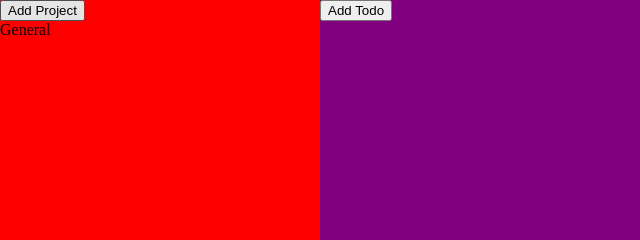
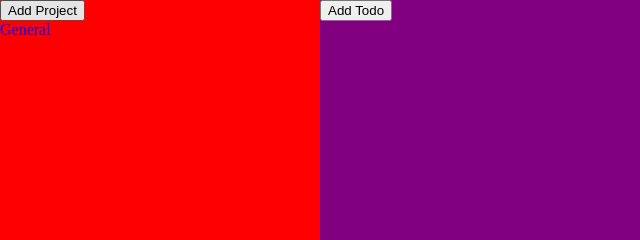
Before and after one commit to CoryChilton/todo-list, a website built with webpack: page src/template.html in a window 1280 px wide. Shown: the top 240 px of the page, 0-640 px from the left. Built offline with nearby package versions, Linux system fonts and the light colour scheme.

Commit message:
Add project switching functionality

```diff
--- a/src/domController.js
+++ b/src/domController.js
@@ -5,25 +5,29 @@ export const domController = (function () {
   const projectsUl = document.getElementById('projects');
   const addTodoBtn = document.getElementById('add-todo');
   const addProjectBtn = document.getElementById('add-project');
-  addTodoBtn.addEventListener('click', addTodoBtnClick);
-  addProjectBtn.addEventListener('click', addProjectBtnClick);
+  addTodoBtn.addEventListener('click', clickAddTodoBtn);
+  addProjectBtn.addEventListener('click', clickAddProjectBtn);
 
-  function addTodoBtnClick(){
+  function clickAddTodoBtn(){
     logicController.addTodo('todo title', 'desc', 'due', 'priority', 'notes');
     render();
   }
 
-  function addProjectBtnClick() {
+  function clickAddProjectBtn() {
     logicController.addProject('project-title');
     render();
   }
 
   function render(){
+    console.log('render');
     projectsUl.textContent = "";
     todosUl.textContent = "";
 
-    const todos = logicController.getTodos();
+
     const projects = logicController.getProjects();
+    const curProject = logicController.getCurrentProject();
+    // const todos = logicController.getTodos();
+    const todos = curProject.getTodos();
     todos.forEach((todo, idx) => {
       const todoLi = document.createElement('li');
       todoLi.textContent = todo.title;
@@ -35,9 +39,18 @@ export const domController = (function () {
       const projectLi = document.createElement('li');
       projectLi.textContent = project.title;
       projectLi.setAttribute('data-index', idx);
+      projectLi.addEventListener('click', clickProject);
+      if(project === curProject) {
+        projectLi.classList.add('current-project');
+      }
       projectsUl.appendChild(projectLi);
     });
   }
 
+  function clickProject(e) {
+    logicController.setCurrentProject(e.target.dataset.index);
+    render();
+  }
+
   render();
 })();
--- a/src/index.js
+++ b/src/index.js
@@ -1,4 +1,2 @@
 import './style.css';
 import { domController } from './domController';
-
-console.log('working');
--- a/src/logicController.js
+++ b/src/logicController.js
@@ -17,5 +17,13 @@ export const logicController = (function() {
     return projects;
   }
 
-  return { addTodo, getTodos: curProject.getTodos, addProject, getProjects }
+  function setCurrentProject(idx) {
+    curProject = projects[idx];
+  }
+
+  function getCurrentProject() {
+    return curProject;
+  }
+
+  return { addTodo, getTodos: curProject.getTodos, addProject, getProjects, setCurrentProject, getCurrentProject }
 })();
--- a/src/style.css
+++ b/src/style.css
@@ -38,3 +38,7 @@ body {
   height: 100%;
   background-color: purple;
 }
+
+.current-project {
+  color: blue;
+}
```
Also changed, not shown: dist/main.js.
